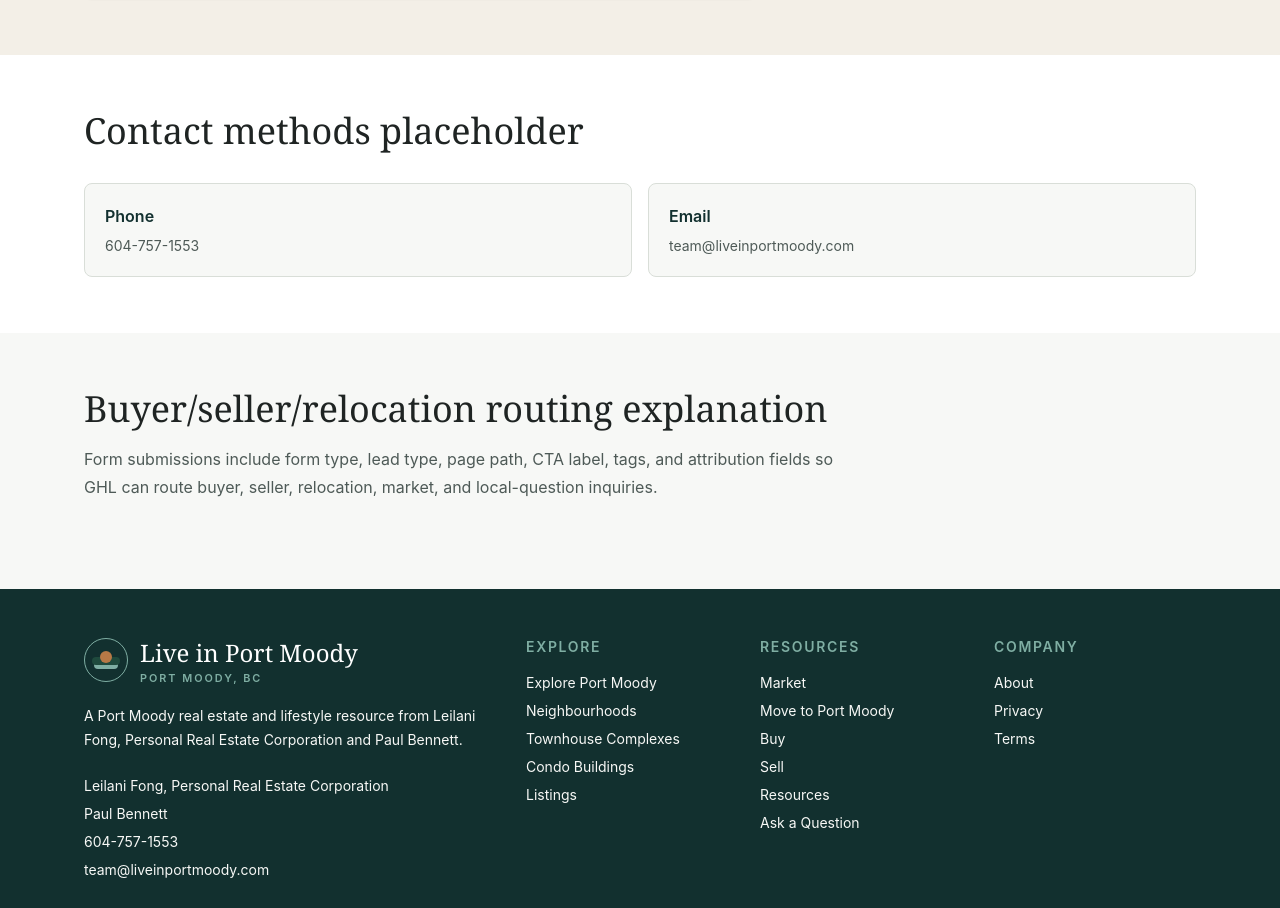
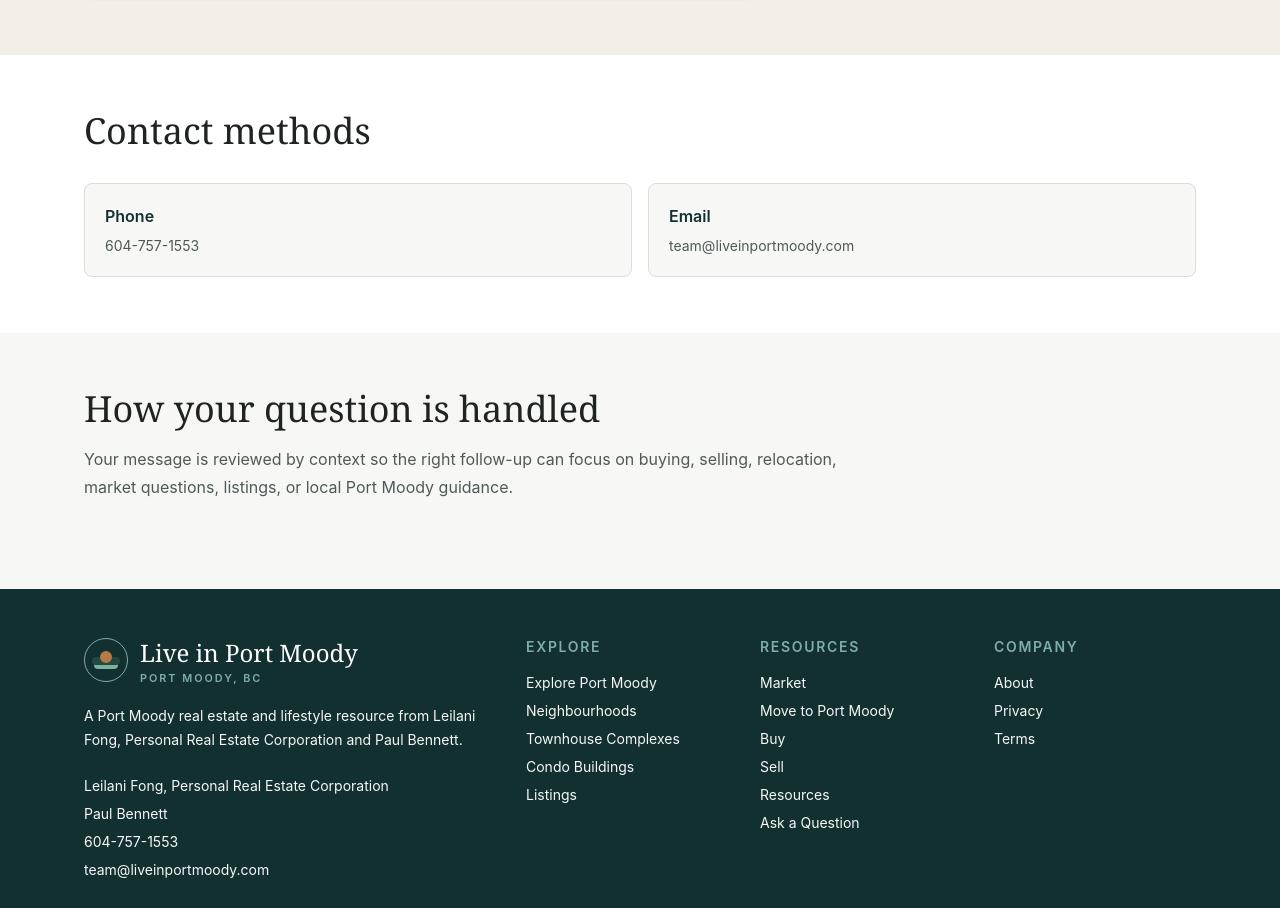
Before and after one commit to MrB-Can/liveinportmoody.com, a Next.js app: page /contact in a window 1280 px wide. Shown: the part 1556-2464 px from the top of the page. Built offline with nearby package versions, Linux system fonts and the light colour scheme; no server answers.

Commit message:
Clean up contact launch copy

```diff
--- a/src/app/contact/page.tsx
+++ b/src/app/contact/page.tsx
@@ -25,13 +25,13 @@ export default function ContactPage() {
           />
         </div>
       </Section>
-      <Section title="Contact methods placeholder" tone="white">
+      <Section title="Contact methods" tone="white">
         <div className="grid gap-4 md:grid-cols-2">
           <div className="rounded-lg border border-softBorder bg-mist p-5"><p className="font-semibold text-deepInlet">Phone</p><p className="mt-2 text-sm text-slateText">{siteConfig.publicPhone}</p></div>
           <div className="rounded-lg border border-softBorder bg-mist p-5"><p className="font-semibold text-deepInlet">Email</p><p className="mt-2 text-sm text-slateText">{siteConfig.publicEmail}</p></div>
         </div>
       </Section>
-      <Section title="Buyer/seller/relocation routing explanation" intro="Form submissions include form type, lead type, page path, CTA label, tags, and attribution fields so GHL can route buyer, seller, relocation, market, and local-question inquiries." />
+      <Section title="How your question is handled" intro="Your message is reviewed by context so the right follow-up can focus on buying, selling, relocation, market questions, listings, or local Port Moody guidance." />
     </>
   );
 }
```
